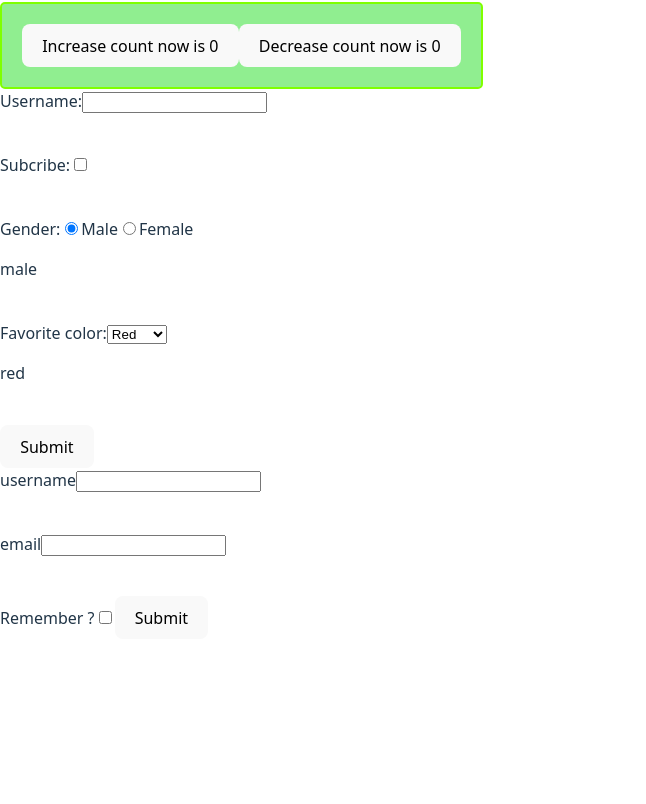
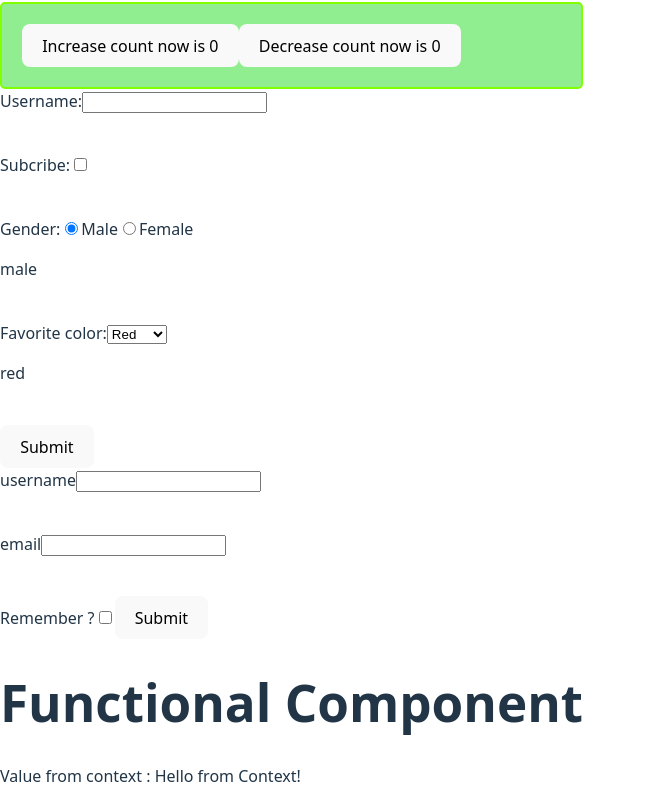
Before and after one commit to ThaiThienQuan/reactlearning, a React (Vite) app: page / in a window 1280 px wide. Shown: the part 187-991 px from the top of the page, without its empty margins (0-646 px from the left). Before the commit the page ends 826 px from the top, so only its background shows below. Built offline with nearby package versions, Linux system fonts and the light colour scheme.

Commit message:
learning useContext 2

```diff
--- a/src/App.tsx
+++ b/src/App.tsx
@@ -11,12 +11,15 @@ import Form from "./demo/Form.tsx";
 import InputValidate from "./demo/InputValidate.tsx";
 import CompletedValidate from "./demo/CompletedValidate.tsx";
 import FragmentTotur from "./demo/FragmentTotur.tsx";
+import MyContext from "./assets/MyContext.tsx";
+import DemoUseContext from "./demo/demoUseContext.tsx";
 
 function App() {
   const [count, usecount] = useState(0);
 
   return (
     <>
+    <MyContext.Provider value={'Hello from Context!'}>
     <FragmentTotur/>
       <div className={styles.container}>
         <button onClick={()=>usecount(count+1)}>Increase count now is {count}</button>
@@ -25,14 +28,15 @@ function App() {
         {/* <UserProfile email={"thaithienquan@gmail.com"} name={"Quan"} gender={true}></UserProfile>
         <HandlingEvent/>
         <ConditionRD/>
-      <Listrendering/>
+        <Listrendering/>
         <PlayerList/>
         <TodoList/>
         <Lifecycle/> */}
         <Form/>
         {/*<InputValidate/>*/}
         <CompletedValidate/>
-
+        <DemoUseContext/>
+        </MyContext.Provider>
     </>
   );
 }
--- /dev/null
+++ b/src/assets/MyContext.tsx
@@ -0,0 +1,3 @@
+import React from "react";
+const Myreact= React.createContext();
+export default Myreact;
--- a/src/demo/demoUseContext.tsx
+++ b/src/demo/demoUseContext.tsx
@@ -1,8 +1,15 @@
-import { useState } from "react"
+/* eslint-disable react-hooks/rules-of-hooks */
+import { useContext } from "react";
+import MyContext from "../assets/MyContext";
 
-export default function demoUseContext(){
-    const [data, setdata] = useState("")
-   return(<>
-
-       </>)
+export default function demoUseContext() {
+  const valueContext = useContext(MyContext);
+  return (
+    <>
+      <div>
+        <h1>Functional Component</h1>
+        <p>Value from context : {valueContext}</p>
+      </div>
+    </>
+  );
 }
```
